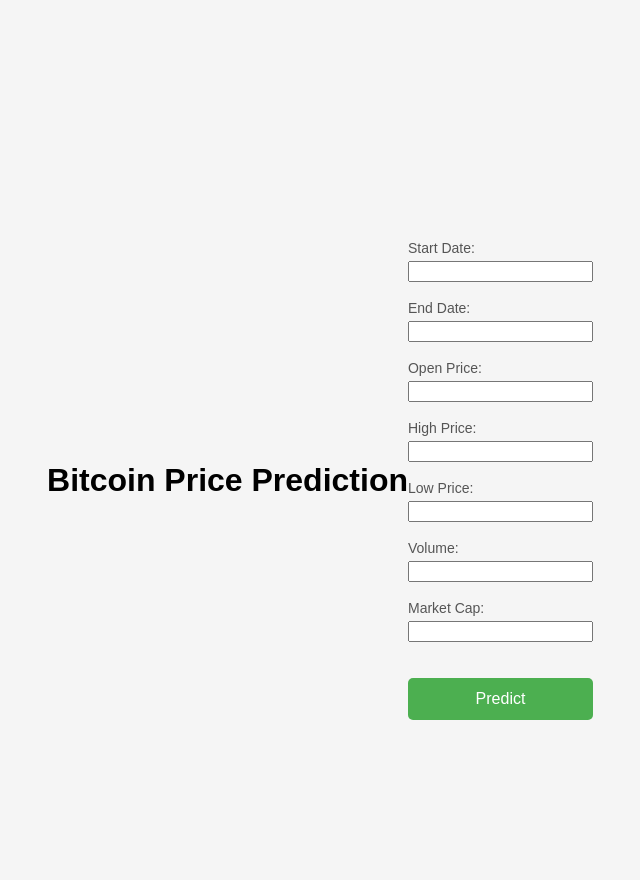
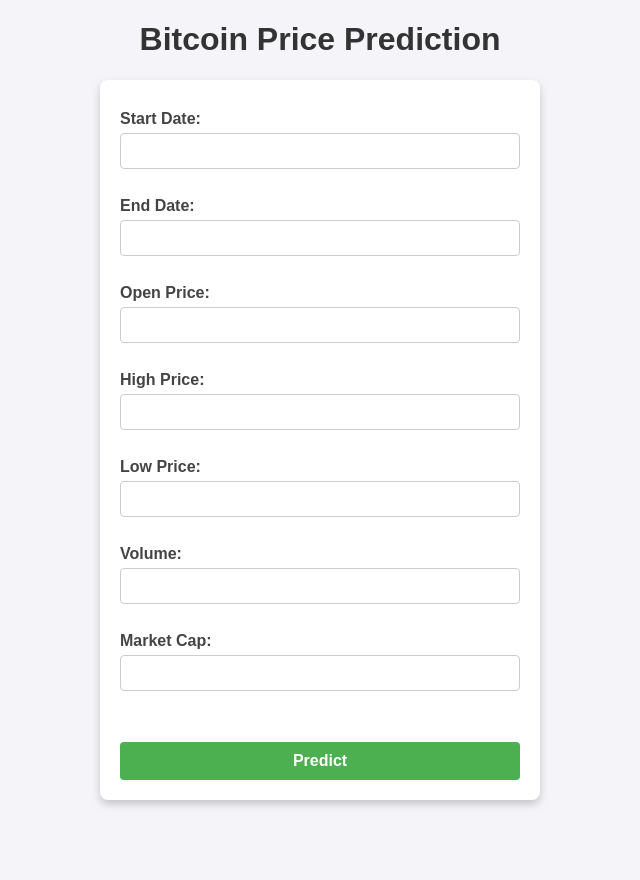
Before and after one commit to Gauravmangate27/BitCoin-Price-Prediction, a Flask app: page / in a window 1280 px wide. Shown: the whole page, without its empty margins (320-960 px from the left). After the commit the page ends 807 px from the top, so only its background shows below. Run offline with Flask 3, Linux system fonts and the light colour scheme; parts of the project's set-up code (start-up, migrations or seed data) failed here and were passed over.

Commit message:
Update style.css

```diff
--- a/static/style.css
+++ b/static/style.css
@@ -1,120 +1,78 @@
+/* General page styling */
 body {
     font-family: Arial, sans-serif;
-    background-color: #f5f5f5;
-    display: flex;
     justify-content: center;
     align-items: center;
     height: 100vh;
     margin: 0;
+    background-color: #f4f4f9;
+    color: #333;
 }
 
-.container {
-    width: 100%;
-    max-width: 400px;
-    padding: 20px;
-    background-color: #ffffff;
-    border-radius: 8px;
-    box-shadow: 0px 4px 8px rgba(0, 0, 0, 0.1);
+h1 {
     text-align: center;
+    color: #333;
 }
 
-h2 {
-    color: #1a1919;
-    margin-bottom: 20px;
+h2, h3 {
+    text-align: center;
+    color: #555;
 }
 
+/* Container for the form */
 form {
     display: flex;
     flex-direction: column;
+    max-width: 400px;
+    margin: 0 auto;
+    padding: 20px;
+    border-radius: 8px;
+    background-color: #fff;
+    box-shadow: 0 4px 8px rgba(0, 0, 0, 0.2);
 }
 
+/* Input labels and fields */
 label {
-    font-size: 14px;
-    color: #555;
-    margin-bottom: 5px;
-    text-align: left;
+    margin-top: 10px;
+    font-weight: bold;
+    color: #444;
 }
 
-input[type="number"] {
-    padding: 10px;
-    margin-bottom: 15px;
-    border: 1px solid #ddd;
-    border-radius: 5px;
+input[type="text"] {
+    padding: 8px;
+    border: 1px solid #ccc;
+    border-radius: 4px;
+    margin-top: 5px;
     font-size: 16px;
-    width: 100%;
 }
 
+/* Predict button styling */
 button {
-    padding: 12px;
+    margin-top: 15px;
+    padding: 10px;
+    font-size: 16px;
+    font-weight: bold;
+    color: #fff;
     background-color: #4CAF50;
-    color: #fff;
     border: none;
-    border-radius: 5px;
-    font-size: 16px;
+    border-radius: 4px;
     cursor: pointer;
-    transition: background-color 0.3s;
 }
 
 button:hover {
     background-color: #45a049;
 }
 
-.messages {
-    margin-bottom: 15px;
+/* Prediction result and chart styling */
+h2, h3 {
+    margin-top: 20px;
 }
 
-.alert {
-    padding: 10px;
-    border-radius: 5px;
-    font-size: 14px;
-    margin-bottom: 10px;
+img {
+    display: block;
+    max-width: 100%;
+    height: auto;
+    margin: 10px auto;
+    border-radius: 8px;
+    box-shadow: 0 4px 8px rgba(0, 0, 0, 0.2);
 }
-
-.success {
-    background-color: #d4edda;
-    color: #155724;
-    border: 1px solid #c3e6cb;
-}
-
-.danger {
-    background-color: #f8d7da;
-    color: #721c24;
-    border: 1px solid #f5c6cb;
-}
-.graph {
-    width: 100%;
-    max-width: 400px;
-    margin-top: 20px;
-    border-radius: 8px;
-    box-shadow: 0px 4px 8px rgba(0, 0, 0, 0.1);
-}
-/* Floating heading style */
-.floating-heading {
-    position: fixed;
-    top: 0;
-    left: 50%;
-    transform: translateX(-50%);
-    background-color: rgba(0, 0, 0, 0.8); /* Semi-transparent black background */
-    color: #f1f1f1; /* Light text color for contrast */
-    padding: 15px 30px; /* Added more padding for a better look */
-    font-size: 30px; /* Larger font for emphasis */
-    font-family: 'Arial', sans-serif; /* Modern, clean font */
-    font-weight: bold; /* Bold for emphasis */
-    border-radius: 10px; /* Rounded corners for a soft look */
-    box-shadow: 0 4px 6px rgba(0, 0, 0, 0.2); /* Soft shadow for depth */
-    z-index: 1000;
-    width: auto;
-    text-align: center;
-    transition: transform 0.3s ease-in-out; /* Smooth animation */
-}
-
-/* Hover effect for the floating heading */
-.floating-heading:hover {
-    transform: translateX(-50%) scale(1.05); /* Slight zoom effect on hover */
-    background-color: rgba(0, 0, 0, 1); /* Darker background on hover */
-}
-
-/* Make space for the floating heading */
-body {
-    padding-top: 80px; /* Adjusted space to accommodate the larger header */
-}
```
